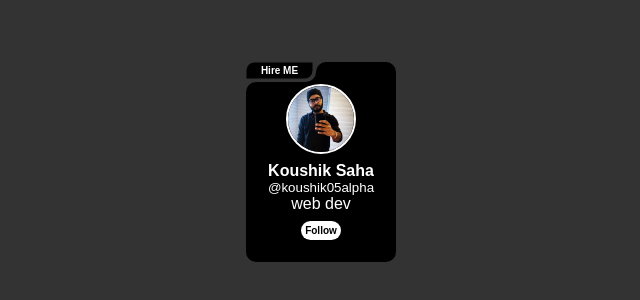
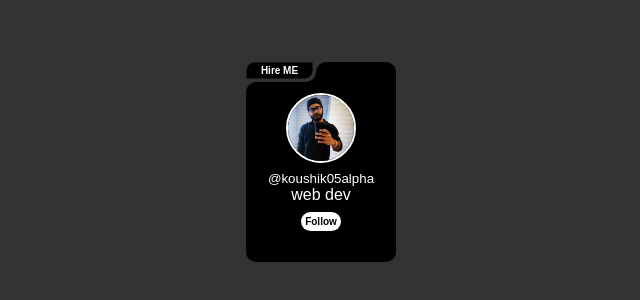
Before and after one commit to agent05alpha/Clip-Path, a plain HTML site: page Model - 1/index.html in a window 1280 px wide. Shown: the part 238-538 px from the top of the page, without its empty margins (319-959 px from the left). Drawn offline with Linux system fonts and the light colour scheme.

Commit message:
Update index.html

```diff
--- a/Model - 1/index.html
+++ b/Model - 1/index.html
@@ -20,7 +20,6 @@
             </div>
 
             <div class="content">
-                <h4>Koushik Saha</h4>
                 <small>@koushik05alpha</small>
                 <p>web dev</p>
             </div>
```
